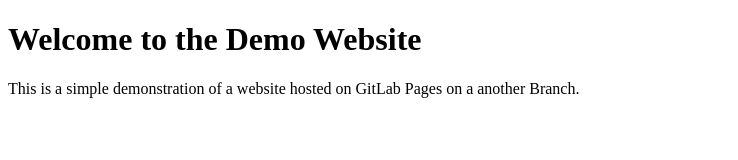
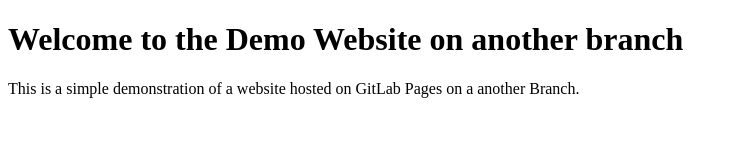
Before and after one commit to cg24-test-org/gl_repo_with_wiki_pages_add_metadata, a plain HTML site: page index.html in a window 1280 px wide. Shown: the whole page, without its empty margins (0-738 px from the left). Drawn offline with Linux system fonts and the light colour scheme.

Commit message:
Edit index.html

```diff
--- a/index.html
+++ b/index.html
@@ -9,7 +9,7 @@
         <link rel="stylesheet" href="">
     </head>
     <body>
-        <h1>Welcome to the Demo Website</h1>
+        <h1>Welcome to the Demo Website on another branch</h1>
         <p>This is a simple demonstration of a website hosted on GitLab Pages on a another Branch.</p>
     </body>
 </html>
```
